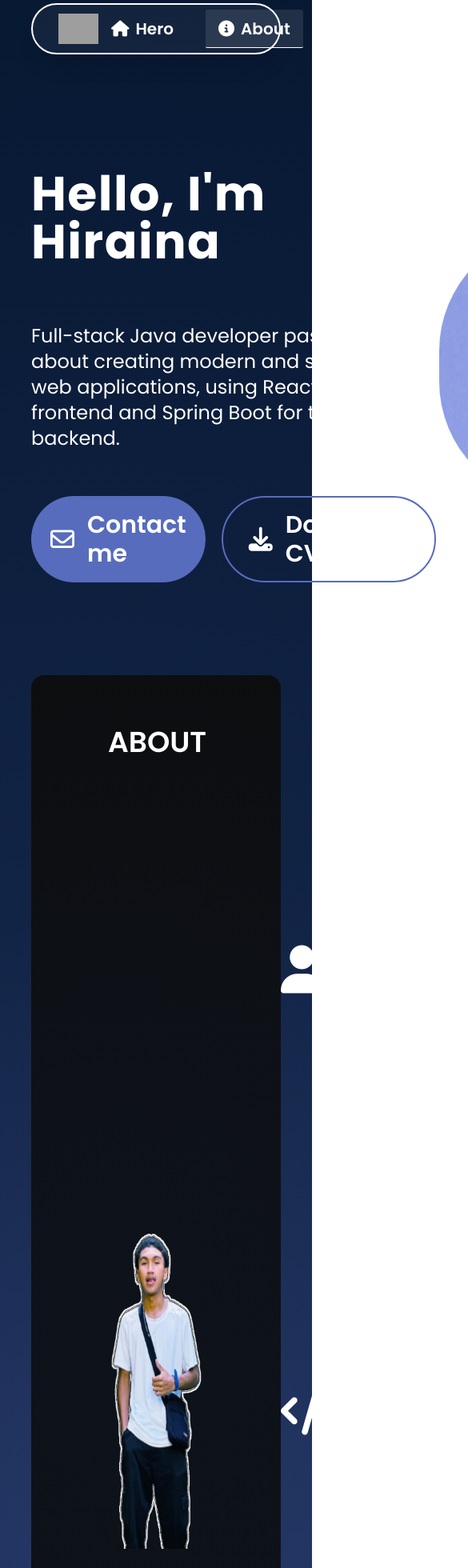
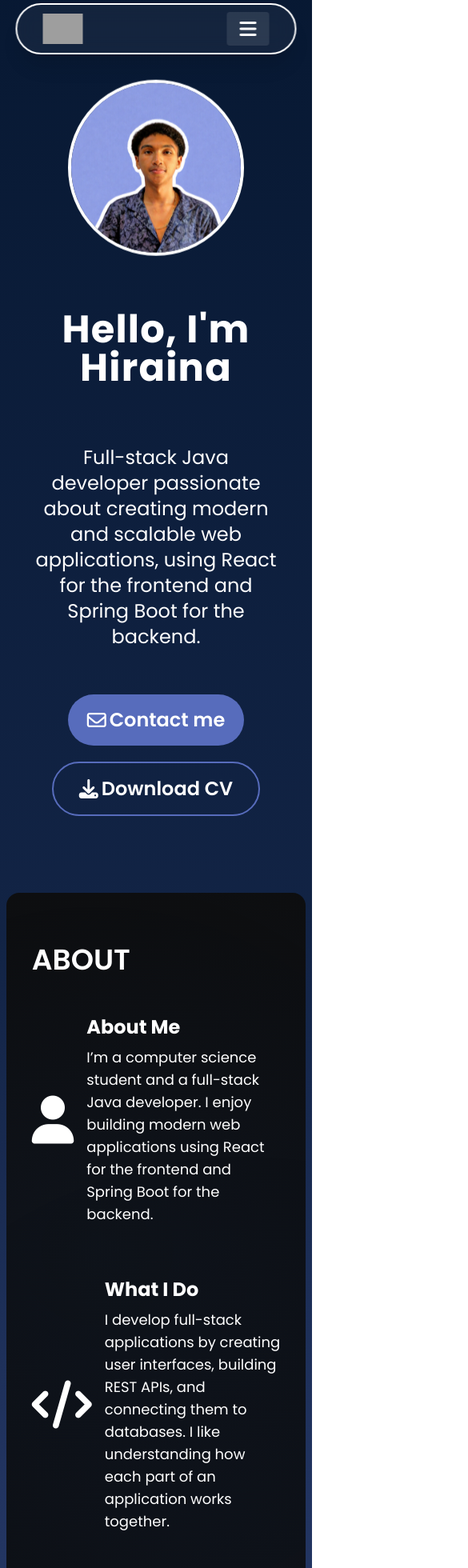
Before and after one commit to Hiraina-RND/portfolio, a React (Vite) app: page / in a window 390 px wide. Shown: the top 1960 px of the page at 80% size, 585 px wide, since content can reach past the window. Built offline with nearby package versions, Linux system fonts and the light colour scheme; grey boxes are pictures that could not be loaded.

Commit message:
style: make portfolio responsive

```diff
--- a/src/components/about/About.jsx
+++ b/src/components/about/About.jsx
@@ -3,12 +3,12 @@ import "./about.css"
 
 function About() {
     return (
-        <section id="about" className="about-section flex flex-col gap-12 mx-[10%] h-auto px-24 py-10 rounded-2xl">
+        <section id="about" className="about-section max-lg:px-8 max-sm:mx-[2%] flex flex-col gap-12 mx-[10%] h-auto px-24 py-10 rounded-2xl">
             <h2 className="title text-4xl text-white font-semibold pt-6">ABOUT</h2>
-            <div className="content flex flex-row items-center gap-24">
-                <img src={theMan} alt="the_man.png" className="h-[400px]" />
-                <ul className="content-items mr-[10%] text-white flex flex-col gap-16">
-                    <li className="flex flex-row items-center gap-16">
+            <div className="content lg:gap-24 flex flex-row items-center">
+                <img src={theMan} alt="the_man.png" className="max-xl:hidden h-[400px]" />
+                <ul className="content-items text-white flex flex-col gap-16">
+                    <li className="max-lg:gap-4 max-lg:justify-start flex flex-row items-center gap-16">
                         <i className="fa-solid fa-user text-6xl"></i>
                         <div className="flex flex-col gap-2">
                             <h3 className="text-2xl font-bold">About Me</h3>
@@ -18,7 +18,7 @@ function About() {
                             </p>
                         </div>
                     </li>
-                    <li className="flex flex-row items-center gap-11">
+                    <li className="max-lg:gap-4 max-lg:justify-start flex flex-row items-center gap-11">
                         <i className="fa-solid fa-code text-6xl"></i>
                         <div className="flex flex-col gap-2">
                             <h3 className="text-2xl font-bold">What I Do</h3>
@@ -28,7 +28,7 @@ function About() {
                             </p>
                         </div>
                     </li>
-                    <li className="flex flex-row items-center gap-16">
+                    <li className="max-lg:gap-4 max-lg:justify-start flex flex-row items-center gap-16">
                         <i className="fa-solid fa-rocket text-6xl"></i>
                         <div className="flex flex-col gap-2">
                             <h3 className="text-2xl font-bold">My Goal</h3>
--- a/src/components/contact/Contact.jsx
+++ b/src/components/contact/Contact.jsx
@@ -26,47 +26,47 @@ function Contact() {
     };
 
     return (
-        <section id="contact" className="contact-section w-[100%] flex flex-row items-center gap-10 px-[10%] py-24 bg-black">
-            <div className="contact-box flex-1 flex flex-col justify-center items-start gap-10 text-white">
+        <section id="contact" className="contact-section max-lg:flex-col w-[100%] flex flex-row items-center gap-10 px-[10%] py-24">
+            <div className="contact-box max-lg:w-full flex-1 flex flex-col justify-center items-start gap-10 text-white">
                 <h2 className="contact-box-title text-6xl font-semibold">Contact</h2>
                 <p className="text-3xl">Feel free to reach out!</p>
-                <ul className="links w-[90%] text-xl text-white font-medium flex flex-col gap-4">
-                    <li className="link py-6 rounded-lg">
+                <ul className="links max-lg:w-full w-[90%] text-xl text-white font-medium flex flex-col gap-4">
+                    <li className="link max-sm:pl-4 py-6 rounded-lg flex justify-start pl-8">
                         <a
                             href="mailto:hei.hiraina@gmail.com"
                             className="flex flex-row justify-center items-center gap-2"
                         >
                             <i className="fa-solid fa-envelope"></i>
-                            <span>hei.hiraina@gmail.com</span>
+                            <span className="max-sm:text-lg">hei.hiraina@gmail.com</span>
                         </a>
                     </li>
-                    <li className="link py-6 rounded-lg">
+                    <li className="link max-sm:pl-4 py-6 rounded-lg flex justify-start pl-8">
+                        <a
+                            href="https://www.github.com/Hiraina-RND"
+                            target="_blank"
+                            className="flex flex-row justify-center items-center gap-2"
+                        >
+                            <i className="fa-brands fa-github"></i>
+                            <span className="max-sm:text-lg">github.com/Hiraina-RND</span>
+                        </a>
+                    </li>
+                    <li className="link max-sm:pl-4 py-6 rounded-lg flex justify-start pl-8">
                         <a
                             href="https://www.linkedin.com/in/hiraina-randriamiarimbola-13a790353"
                             target="_blank"
                             className="flex flex-row justify-center items-center gap-2"
                         >
                             <i className="fa-brands fa-linkedin"></i>
-                            <span>hiraina-randriamiarimbola</span>
-                        </a>
-                    </li>
-                    <li className="link py-6 rounded-lg">
-                        <a
-                            href="https://www.github.com/Hiraina-RND"
-                            target="_blank"
-                            className="flex flex-row justify-center items-center gap-2"
-                        >
-                            <i className="fa-brands fa-github"></i>
-                            <span>github.com/Hiraina-RND</span>
+                            <span className="max-sm:text-lg">hiraina-randria</span>
                         </a>
                     </li>
                 </ul>
             </div>
             <form
-                className="form text-white flex-1 flex flex-col gap-8 py-8 items-center rounded-2xl"
+                className="form max-lg:w-full text-white flex-1 flex flex-col gap-8 py-8 items-center rounded-2xl"
                 onSubmit={handleSubmit}
             >
-                <h2 className="text-4xl">Send me a message</h2>
+                <h2 className="max-lg:text-2xl text-center text-4xl">Send me a message</h2>
                 <Input type="text" placeholder="Your name" name="name" value={formData.name} onChange={handleChange} />
                 <Input type="text" placeholder="Subject" name="subject" value={formData.subject} onChange={handleChange} />
                 <textarea
--- a/src/components/footer/Footer.jsx
+++ b/src/components/footer/Footer.jsx
@@ -3,7 +3,7 @@ import "./footer.css"
 function Footer() {
     return (
         <footer className="footer w-screen text-center py-8">
-            <p className="footer-content text-white/60">© 2026 Hiraina RANDRIAMIARIMBOLA. All rights reserved.</p>
+            <p className="footer-content max-sm:text-sm text-white/60">© 2026 Hiraina RANDRIAMIARIMBOLA. All rights reserved.</p>
         </footer>
     )
 }
--- a/src/components/hero/Hero.jsx
+++ b/src/components/hero/Hero.jsx
@@ -3,25 +3,25 @@ import "./hero.css"
 
 function Hero() {
     return (
-        <section id="hero" className="hero-section h-[100vh] pt-24 relative flex flex-row justify-between items-center pl-[10%] pr-[10%]">
-            <div className="content flex flex-col gap-14">
-                <h1 className="content-title text-6xl text-white font-bold tracking-wide">Hello, I'm Hiraina</h1>
+        <section id="hero" className="hero-section lg:pt-[150px] max-xl:flex-col max-xl:h-auto max-xl:justify-center max-xl:text-center max-xl:gap-14 h-[100vh] py-24 relative flex flex-row justify-between items-center pl-[10%] pr-[10%]">
+            <div className="order-1 max-xl:order-2 max-xl:items-center flex flex-col gap-14">
+                <h1 className="content-title max-lg:text-5xl text-6xl text-white font-bold tracking-wide">Hello, I'm Hiraina</h1>
                 <p className="text-white font-larger text-2xl mt-4 max-w-[98%]">
                     Full-stack Java developer passionate about creating modern and scalable web applications,
                     using React for the frontend and Spring Boot for the backend.
                 </p>
-                <div className="buttons w-full text-3xl text-white flex flex-row gap-5 max-w-[90%]">
-                    <a href="#contact" className="contact-button flex flex-row justify-center items-center gap-4 px-6 py-4 rounded-full">
+                <div className="buttons max-xl:text-2xl max-xl:flex-col max-xl:justify-center flex flex-row items-center w-full text-3xl text-white flex flex-row gap-5 max-w-[90%]">
+                    <a href="#contact" className="contact-button max-xl:gap-1 flex flex-row justify-center items-center gap-4 px-6 py-4 rounded-full">
                         <i className="fa-regular fa-envelope "></i>
                         <span className="font-semibold">Contact me</span>
                     </a>
-                    <a href="" className="download-cv-button flex flex-row justify-center items-center gap-4 px-8 py-4 rounded-full">
+                    <a href="" className="download-cv-button max-xl:gap-1 flex flex-row justify-center items-center gap-4 px-8 py-4 rounded-full">
                         <i className="fa-solid fa-download"></i>
                         <span className="font-semibold">Download CV</span>
                     </a>
                 </div>
             </div>
-            <img src={profil} alt="profil_img" className="profil w-[350px] h-[350px] rounded-full border-4 border-white" />
+            <img src={profil} alt="profil_img" className="profil order-2 max-xl:order-1 max-sm:mt-4 max-lg:w-[220px] max-lg:h-[220px] w-[350px] h-[350px] rounded-full border-4 border-white" />
         </section>
     )
 }
--- a/src/components/navbar/Navbar.jsx
+++ b/src/components/navbar/Navbar.jsx
@@ -25,10 +25,10 @@ function Navbar() {
     }, []);
 
     return (
-        <header className="header h-16 fixed top-1 left-1/2 w-[80%] border-2 border-white flex justify-center transform -translate-x-1/2 backdrop-blur-md rounded-4xl shadow-xl z-10">
+        <header className="header max-lg:w-[90%] h-16 fixed top-1 left-1/2 w-[80%] border-2 border-white flex justify-center transform -translate-x-1/2 backdrop-blur-md rounded-4xl shadow-xl z-1000">
             <nav className="flex flex-row w-full justify-between items-center px-8">
                 <img src="/mada_flag.jpg" alt="mada_flag_img" className="h-auto w-[50px]" />
-                <ul className="h-full flex justify-center items-center gap-6 text-white text-xl font-semibold">
+                <ul className="max-xl:hidden h-full flex justify-center items-center gap-6 text-white text-xl font-semibold">
                     <li className={`h-[80%] flex flex-row justify-center items-center gap-2 px-4 rounded-xs ${activeSection === "hero" ? "bg-white/10 border-b-1" : ""}`}>
                         <i className="fa-solid fa-house"></i>
                         <a href="#hero">Hero</a>
@@ -50,6 +50,9 @@ function Navbar() {
                         <a href="#project">Projects</a>
                     </li>
                 </ul>
+                <div className="hamburger-menu min-xl:hidden flex justify-center items-center h-[70%] px-4 bg-white/10 rounded-sm">
+                    <i class="fa fa-bars text-2xl text-white"></i>
+                </div>
             </nav>
         </header>
     );
```
